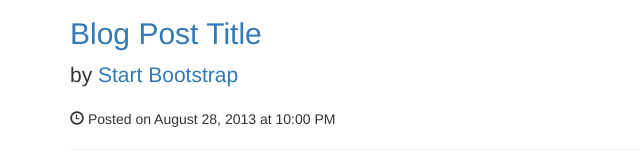
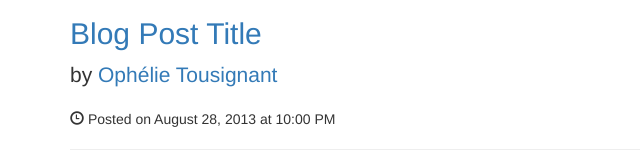
Before and after one commit to OTousignant/ophelie-portfolio, a plain HTML site: page index.html in a window 1280 px wide. Shown: the part 163-330 px from the top of the page, 0-640 px from the left. Drawn offline with Linux system fonts and the light colour scheme.

Commit message:
Author change
changed to Ophelie Tousignant

```diff
--- a/index.html
+++ b/index.html
@@ -78,7 +78,7 @@
                     <a href="#">Blog Post Title</a>
                 </h2>
                 <p class="lead">
-                    by <a href="index.php">Start Bootstrap</a>
+                    by <a href="index.php">Ophélie Tousignant</a>
                 </p>
                 <p><span class="glyphicon glyphicon-time"></span> Posted on August 28, 2013 at 10:00 PM</p>
                 <hr>
```
